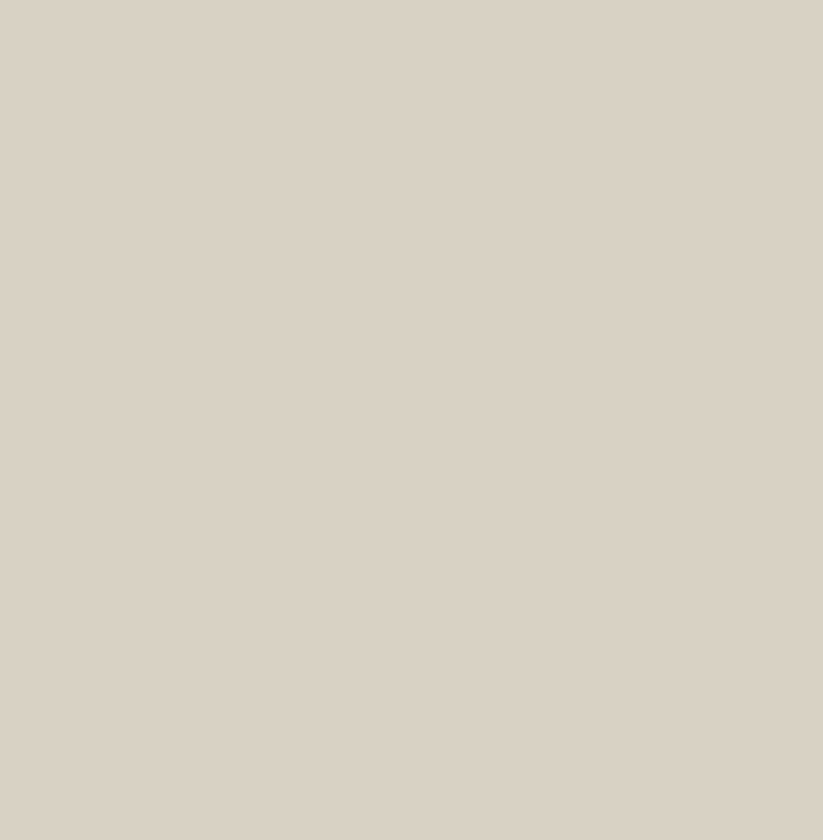
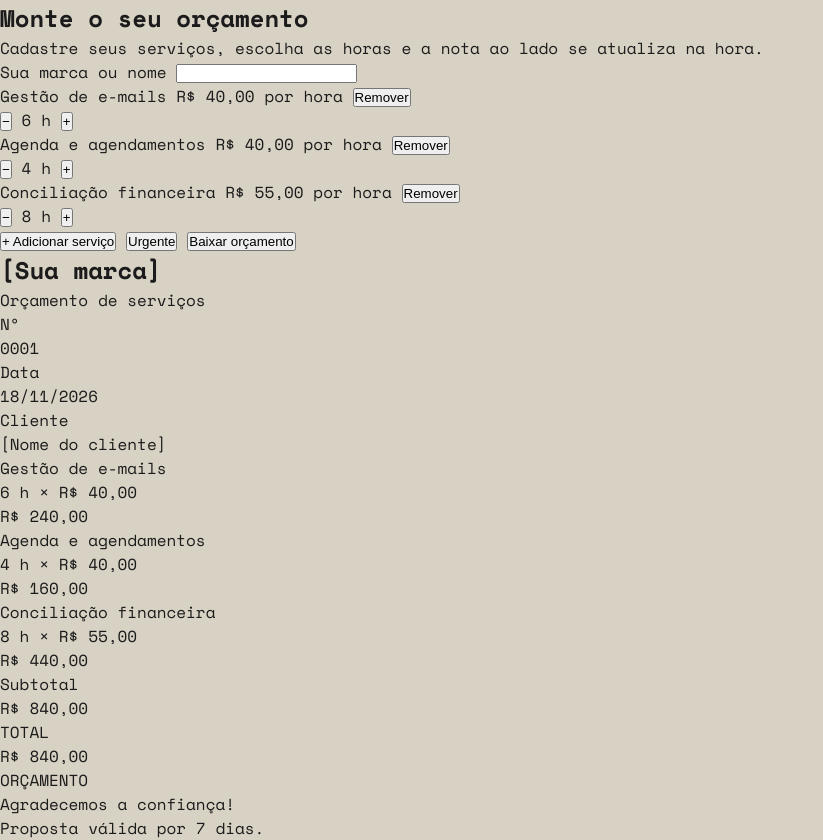
Before and after one commit to nathaliadebona/quotely, a plain HTML site: page index.html in a window 1280 px wide. Shown: the whole page, without its empty margins (0-823 px from the left). Before the commit the page ends 800 px from the top, so only its background shows below. Drawn offline with nearby package versions, Linux system fonts and the light colour scheme.

Commit message:
feat: add HTML structure for calculator panel and receipt
- Add services panel with brand input, services list and action buttons
- Add receipt section with header, details, line items and totals
- Use semantic tags (section, ul, dl) and aria attributes for accessibility

```diff
--- a/index.html
+++ b/index.html
@@ -13,6 +13,142 @@
     <link rel="stylesheet" href="style.css">
 </head>
 <body>
+    <main>
+        <section class="painel" aria-labelledby="titulo-principal">
+            <header>
+                <h1 id="titulo-principal">Monte o seu orçamento</h1>
+                <p>Cadastre seus serviços, escolha as horas e a nota ao lado se atualiza na hora.</p>
+            </header>
+
+            <label for="marca">Sua marca ou nome</label>
+            <input type="text" id="marca">
+
+            <ul id="servicos-lista">
+                <li>
+                    <div class="servico-infos">
+                        <span class="servico-nome">Gestão de e-mails</span>
+                        <span class="servico-valor">R$ 40,00 por hora</span>
+                        <button type="button" aria-label="Remover serviço Gestão de e-mails" class="remover-btn">Remover</button>
+                    </div>
+
+                    <div class="servico-controles">
+                        <button type="button" aria-label="Menos uma hora de Gestão de e-mails" class="menos-btn">−</button>
+                        <span aria-live="polite" class="servico-horas">6 h</span>
+                        <button type="button" aria-label="Mais uma hora de Gestão de e-mails" class="mais-btn">+</button>
+                    </div>
+                </li>
+
+                <li>
+                    <div class="servico-infos">
+                        <span class="servico-nome">Agenda e agendamentos</span>
+                        <span class="servico-valor">R$ 40,00 por hora</span>
+                        <button type="button" aria-label="Remover serviço Agenda e agendamentos" class="remover-btn">Remover</button>
+                    </div>
+
+                    <div class="servico-controles">
+                        <button type="button" aria-label="Menos uma hora de Agenda e agendamentos" class="menos-btn">−</button>
+                        <span aria-live="polite" class="servico-horas">4 h</span>
+                        <button type="button" aria-label="Mais uma hora de Agenda e agendamentos" class="mais-btn">+</button>
+                    </div>
+                </li>
+
+                <li>
+                    <div class="servico-infos">
+                        <span class="servico-nome">Conciliação financeira</span>
+                        <span class="servico-valor">R$ 55,00 por hora</span>
+                        <button type="button" aria-label="Remover serviço Conciliação financeira" class="remover-btn">Remover</button>
+                    </div>
+
+                    <div class="servico-controles">
+                        <button type="button" aria-label="Menos uma hora de Conciliação financeira" class="menos-btn">−</button>
+                        <span aria-live="polite" class="servico-horas">8 h</span>
+                        <button type="button" aria-label="Mais uma hora de Conciliação financeira" class="mais-btn">+</button>
+                    </div>
+                </li>
+            </ul>
+
+            <div class="painel-acoes">
+                <button type="button">+ Adicionar serviço</button>
+                <button type="button" aria-pressed="false">Urgente</button>
+                <button type="button">Baixar orçamento</button>
+            </div>
+        </section>
+
+        <section class="recibo" aria-labelledby="titulo-secundario">
+            <div class="recibo-cabecalho">
+                <h2 id="titulo-secundario">[Sua marca]</h2>
+                <span>Orçamento de serviços</span>
+            </div>
+
+            <div class="recibo-dados">
+                <dl>
+                    <dt>Nº</dt>
+                    <dd>0001</dd>
+                </dl>
+
+                <dl>
+                    <dt>Data</dt>
+                    <dd>18/11/2026</dd>
+                </dl>
+
+                <dl>
+                    <dt>Cliente</dt>
+                    <dd>[Nome do cliente]</dd>
+                </dl>
+            </div>
+
+            <ul id="recibo-lista">
+                <li>
+                    <span>Gestão de e-mails</span>
+                    <dl>
+                        <dt>6 h × R$ 40,00</dt>
+                        <dd>R$ 240,00</dd>
+                    </dl>
+                </li>
+
+                <li>
+                    <span>Agenda e agendamentos</span>
+                    <dl>
+                        <dt>4 h × R$ 40,00</dt>
+                        <dd>R$ 160,00</dd>
+                    </dl>
+                </li>
+
+                <li>
+                    <span>Conciliação financeira</span>
+                    <dl>
+                        <dt>8 h × R$ 55,00</dt>
+                        <dd>R$ 440,00</dd>
+                    </dl>
+                </li>
+            </ul>
+
+            <div class="totais">
+                <div class="subtotal">
+                    <dl>
+                        <dt>Subtotal</dt>
+                        <dd>R$ 840,00</dd>
+                    </dl>
+                </div>
+
+                <div class="total">
+                    <dl>
+                        <dt>TOTAL</dt>
+                        <dd>R$ 840,00</dd>
+                    </dl>
+                </div>
+            </div>
+
+            <div class="carimbo">
+                <span>ORÇAMENTO</span>
+            </div>
+
+            <div class="mensagem">
+                <p>Agradecemos a confiança!</p>
+                <p>Proposta válida por 7 dias.</p>
+            </div>
+        </section>
+    </main>
 
     <script src="script.js" defer></script>
 </body>
```
